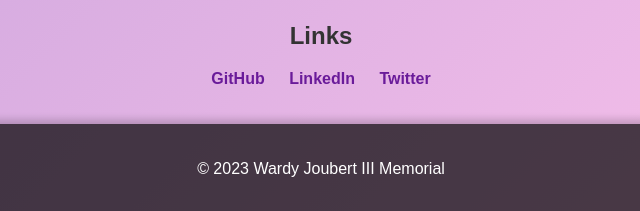
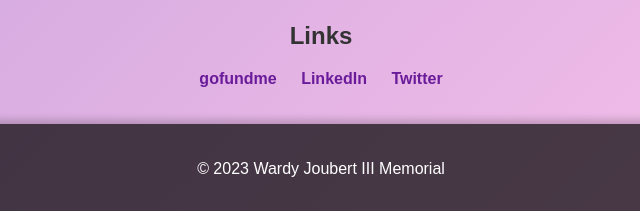
Before and after one commit to sobercrypto/WJIII, a website: page index.html in a window 1280 px wide. Shown: the part 1524-1735 px from the top of the page, 319-959 px from the left. Drawn offline with Linux system fonts and the light colour scheme.

Commit message:
ensure files updated

```diff
--- a/index.html
+++ b/index.html
@@ -1,3 +1,4 @@
+<!-- filepath: /c:/Users/st4ti/Documents/projects/WJIII/my-website-project/index.html -->
 <!DOCTYPE html>
 <html lang="en">
 <head>
@@ -23,7 +24,7 @@
         <section class="links">
             <h2>Links</h2>
             <ul>
-                <li><a href="https://github.com/yourusername" target="_blank">GitHub</a></li>
+                <li><a href="https://www.gofundme.com/f/wardy-joubert-iii-funeralheadstone-fund" target="_blank">gofundme</a></li>
                 <li><a href="https://linkedin.com/in/yourusername" target="_blank">LinkedIn</a></li>
                 <li><a href="https://twitter.com/yourusername" target="_blank">Twitter</a></li>
             </ul>
--- a/styles/main.css
+++ b/styles/main.css
@@ -1,3 +1,4 @@
+/* filepath: /c:/Users/st4ti/Documents/projects/WJIII/my-website-project/styles/main.css */
 body {
     margin: 0;
     font-family: 'Arial', sans-serif;
```
